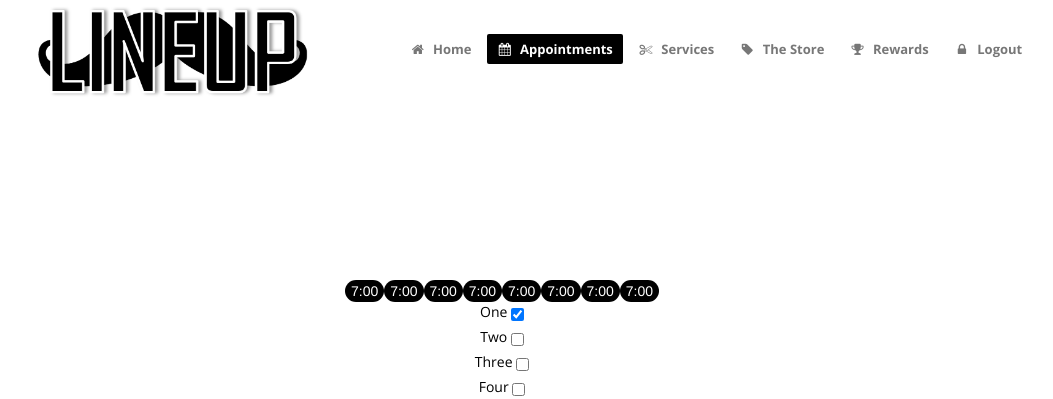
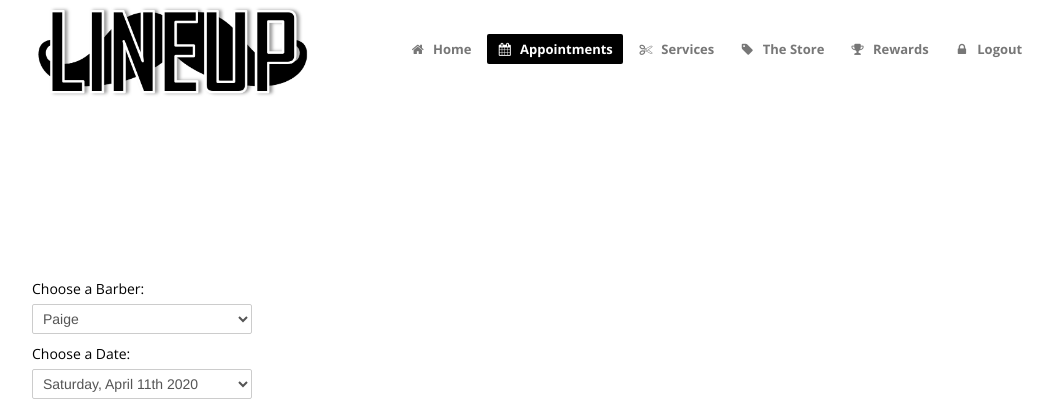
Before and after one commit to PEWEBER/Barbershop, a PHP site: page /timeSelection.php in a window 1280 px wide. Shown: the part 31-430 px from the top of the page, without its empty margins (138-1191 px from the left). Run offline with PHP 8.4, Linux system fonts and the light colour scheme; the visitor is signed in with stand-in values (Sample User, id 1); some web fonts are replaced.

Commit message:
Added Appt Form
tah dah

```diff
--- a/Lumia/timeSelection.php
+++ b/Lumia/timeSelection.php
@@ -154,12 +154,68 @@
     <br><br><br><br><br><br><br>
     <section id="maincontent">
       <div class="container">
-        <div class="centerWrap">
-          <div class="leftFloat">
-          <div id="buttonHolder">
-          </div>
+        <!--<div class="centerWrap">-->
+          <!--<div class="leftFloat">-->
+          <!--<div id="buttonHolder">-->
 
-          <div id="serviceSelector">
+
+        <form id="apptform">
+        <label for="barbers">Choose a Barber:</label>
+		<select id="barbers">
+  		<option value="paige">Paige</option>
+  			<option value="eddie">Eddie</option>
+  			<option value="zachw">Zach W</option>
+  			<option value="zachj">Zach J</option>
+		</select>
+		<br>
+
+		<label for="barbers">Choose a Date:</label>
+		<select id="barbers">
+  		<option value="paige">Saturday, April 11th 2020</option>
+  			<option value="eddie">Sunday, April 12th 2020</option>
+  			<option value="zachw">Monday, April 13th 2020</option>
+  			<option value="zachj">Tuesday, April 14th 2020</option>
+  			<option value="zachw">Wednesday, April 15th 2020</option>
+  			<option value="zachj">Thursday, April 16th 2020</option>
+		</select>
+
+		<label for="barbers">Choose a Time:</label>
+		<select id="barbers">
+  		<option value="paige">11:00 AM</option>
+  			<option value="eddie">11:30 AM</option>
+  			<option value="zachw">12:00 PM</option>
+  			<option value="zachj">12:30 PM</option>
+  			<option value="zachw">1:00 PM</option>
+  			<option value="zachj">1:30 PM</option>
+		</select>
+
+
+		<div id=“container”>
+		<div style=“float: left;vertical-align:middle;” ><input type="checkbox" id="haircut" name="haircut" style="vertical-align:text-bottom;"> Haircut </div>
+		<div style=“float: left”><input type="checkbox" id="haircut" name="haircut"> Beard Trim </div>
+		<div style=“float: left”><input type="checkbox" id="haircut" name="haircut"> Straight Razor Shave </div>
+		<div style=“float: none”><input type="checkbox" id="haircut" name="haircut"> Line Up </div>
+		</div>
+		</form>
+
+		<button type="submit" form="apptform" value="Submit">Submit</button>
+
+
+
+		<!--<label for="haircut">Haircut</label>
+		<input type="checkbox" id="haircut" name="haircut">
+
+		<label for="beardtrim">Beard Trim</label>
+		<input type="checkbox" id="beardtrim" name="beardtrim">
+
+		<label for="straightrazor">Straight Razor Shave</label>
+		<input type="checkbox" id="straightrazor" name="straightrazor">
+
+		<label for="lineup">Line Up</label>
+		<input type="checkbox" id="lineup" name="lineup" value="Boat">
+		</form>--!>
+
+          <!--<div id="serviceSelector">
             <label class="selectWrapper">One
               <span class="checkmark"></span>
               <input type="checkbox" checked="checked">
@@ -179,11 +235,11 @@
               <input type="checkbox">
               <span class="checkmark"></span>
             </label>
-          </div>
-        </div>
+          </div>--!>
+        <!---</div>---!>
 
         <div class="rightFloat">
-          <iframe src="https://calendar.google.com/calendar/embed?height=600&amp;wkst=1&amp;bgcolor=%23ffffff&amp;ctz=America%2FChicago&amp;src=bGluZXVwYmFyYmVyc2hvcHBlQGdtYWlsLmNvbQ&amp;src=ajVvYjNsZWFubDhqbm04ZWJxYzUxam11NW9AZ3JvdXAuY2FsZW5kYXIuZ29vZ2xlLmNvbQ&amp;src=YWRkcmVzc2Jvb2sjY29udGFjdHNAZ3JvdXAudi5jYWxlbmRhci5nb29nbGUuY29t&amp;src=ZW4udXNhI2hvbGlkYXlAZ3JvdXAudi5jYWxlbmRhci5nb29nbGUuY29t&amp;color=%23039BE5&amp;color=%23C0CA33&amp;color=%2333B679&amp;color=%230B8043" style="border:solid 1px #777" width="400" height="300" frameborder="0" scrolling="no"></iframe>
+          <iframe src="https://calendar.google.com/calendar/embed?height=600&amp;wkst=1&amp;bgcolor=%23ffffff&amp;ctz=America%2FChicago&amp;src=bGluZXVwYmFyYmVyc2hvcHBlQGdtYWlsLmNvbQ&amp;src=ajVvYjNsZWFubDhqbm04ZWJxYzUxam11NW9AZ3JvdXAuY2FsZW5kYXIuZ29vZ2xlLmNvbQ&amp;src=YWRkcmVzc2Jvb2sjY29udGFjdHNAZ3JvdXAudi5jYWxlbmRhci5nb29nbGUuY29t&amp;src=ZW4udXNhI2hvbGlkYXlAZ3JvdXAudi5jYWxlbmRhci5nb29nbGUuY29t&amp;color=%23039BE5&amp;color=%23C0CA33&amp;color=%2333B679&amp;color=%230B8043" style="border-width:0" width="800" height="600" frameborder="0" scrolling="no"></iframe>
         </div>
       </div>
       </div>
```
Also changed, not shown: 3 other files.
